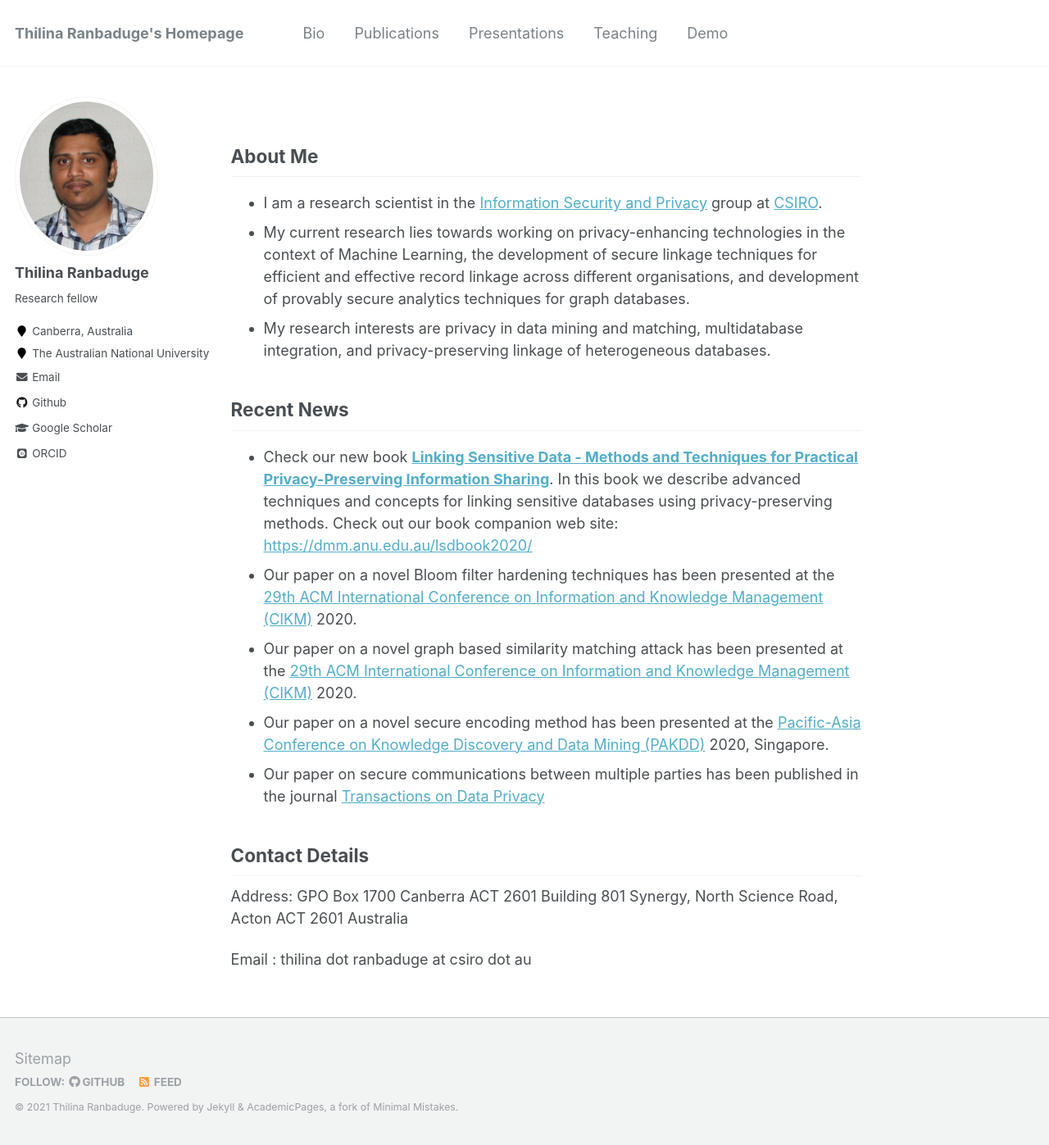
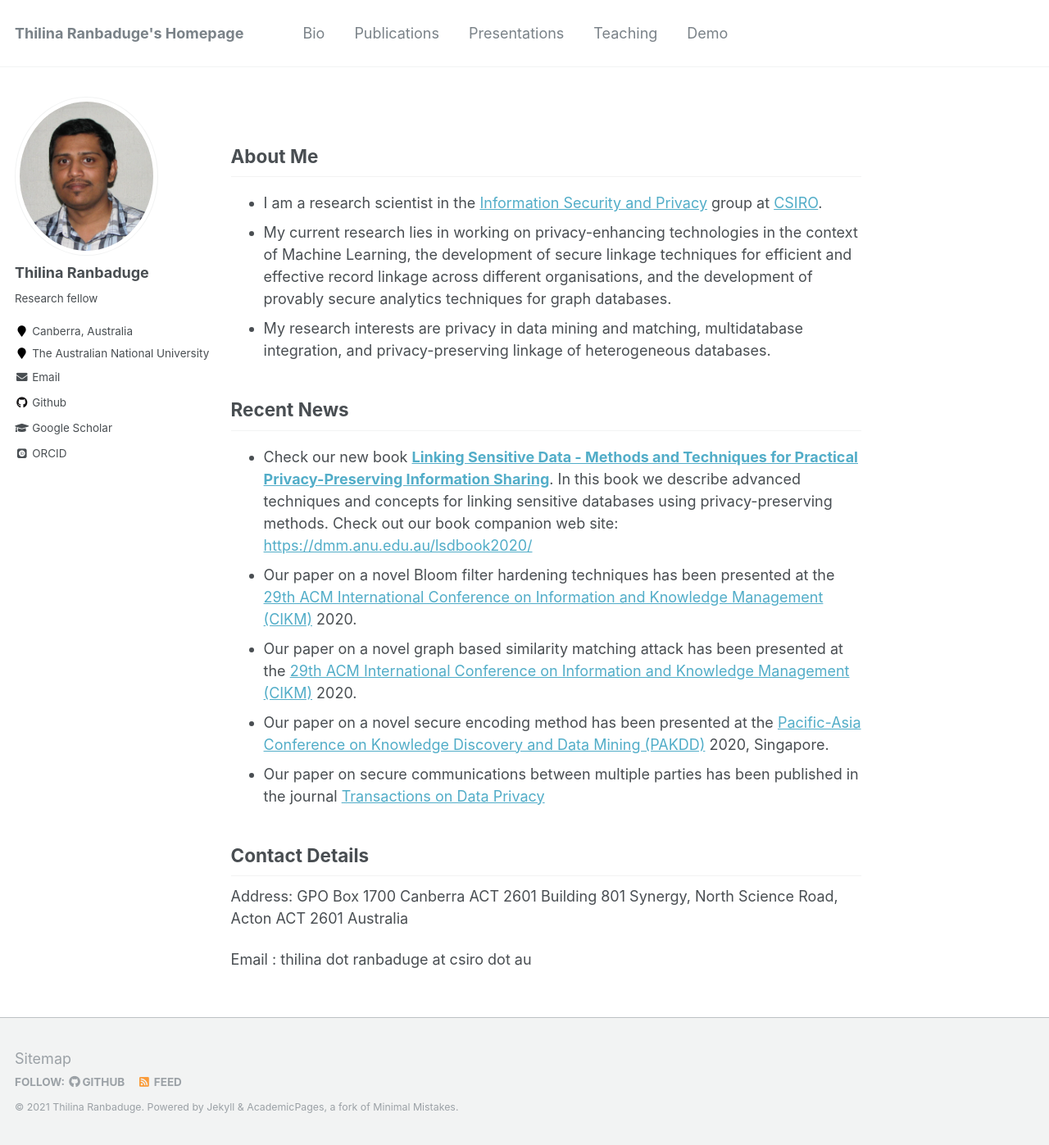
Before and after one commit to thilina-ranbaduge/thilina-ranbaduge.github.io, a Jekyll site: the page built from _pages/about.md, in a window 1280 px wide and 1397 px high. Shown: the whole window at 82% size. Built offline with Jekyll 4.4.1, drawn with Linux system fonts in a browser that asks for light colours; some web fonts are replaced.

Commit message:
Update about.md

```diff
--- a/_pages/about.md
+++ b/_pages/about.md
@@ -10,7 +10,7 @@ redirect_from:
 <h2> About Me</h2>
 <ul>
   <li>I am a research scientist in the <a href="https://research.csiro.au/isp/">Information Security and Privacy</a> group at <a href="https://www.csiro.au/">CSIRO</a>.</li>
-  <li>My current research lies towards working on privacy-enhancing technologies in the context of Machine Learning, the development of secure linkage techniques for efficient and effective record linkage across different organisations, and development of provably secure analytics techniques for graph
+  <li>My current research lies in working on privacy-enhancing technologies in the context of Machine Learning, the development of secure linkage techniques for efficient and effective record linkage across different organisations, and the development of provably secure analytics techniques for graph
 databases.</li>
 <li>My research interests are privacy in data mining and matching, multidatabase integration, and privacy-preserving linkage of heterogeneous databases.</li>
 </ul>
```
